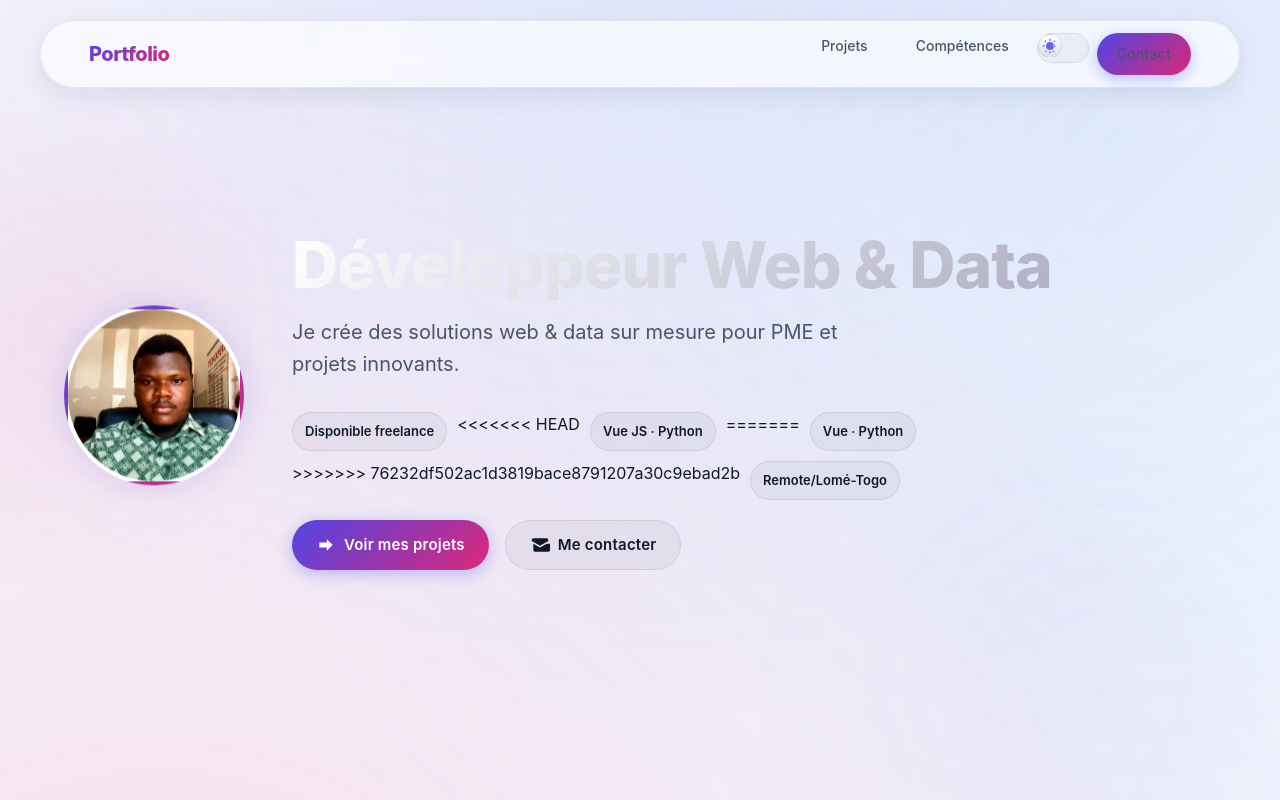
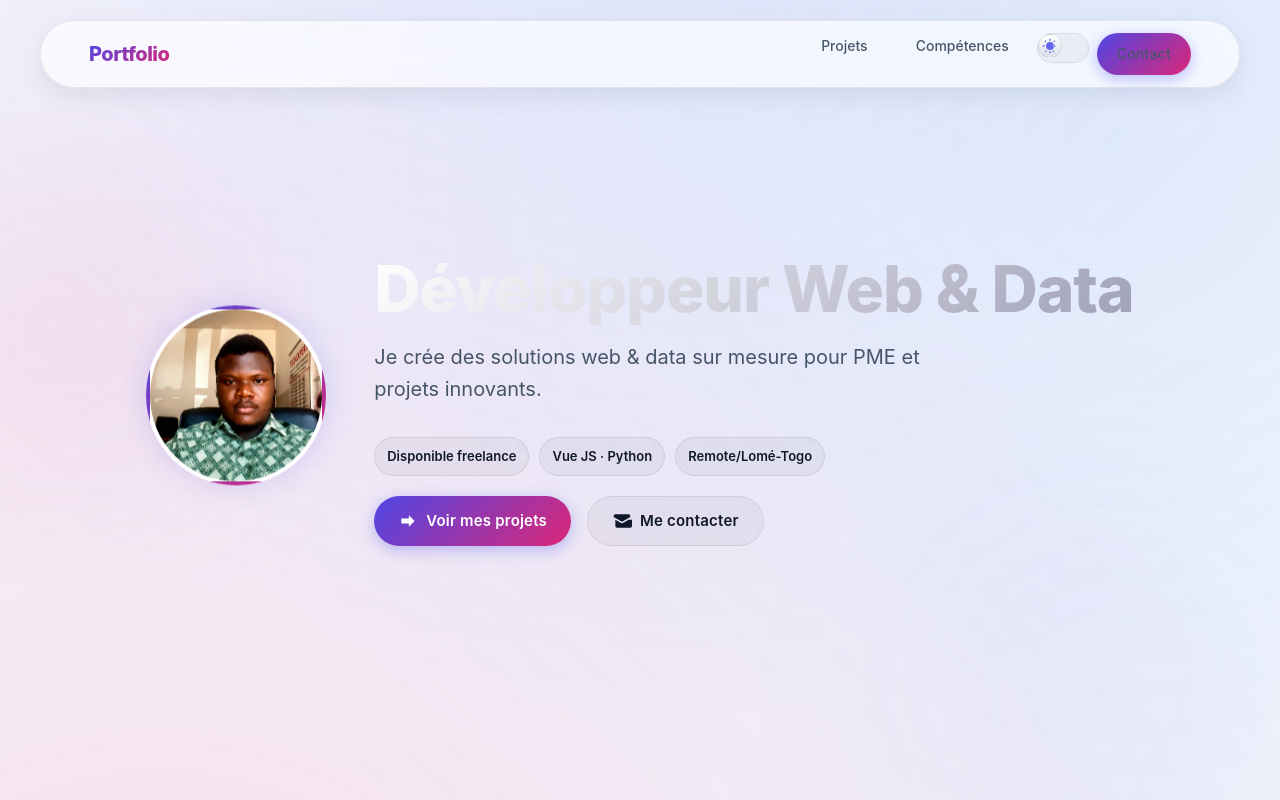
Before and after one commit to josaphatstar/portfolio, a Vue app: page / in a window 1280 px wide. Shown: the top 800 px of the page. Built offline with nearby package versions, Linux system fonts and the light colour scheme.

Commit message:
error after merge

```diff
--- a/src/App.vue
+++ b/src/App.vue
@@ -36,11 +36,7 @@
 					<p class="hero__tagline">Je crée des solutions web & data sur mesure pour PME et projets innovants.</p>
                     <ul class="hero__badges" aria-label="Points clés">
                         <li class="chip">Disponible freelance</li>
-<<<<<<< HEAD
-                    <li class="chip">Vue JS · Python</li>
-=======
-                        <li class="chip">Vue · Python</li>
->>>>>>> 76232df502ac1d3819bace8791207a30c9ebad2b
+                    		<li class="chip">Vue JS · Python</li>
                         <li class="chip">Remote/Lomé-Togo</li>
                     </ul>
                     <div class="hero__actions">
```
